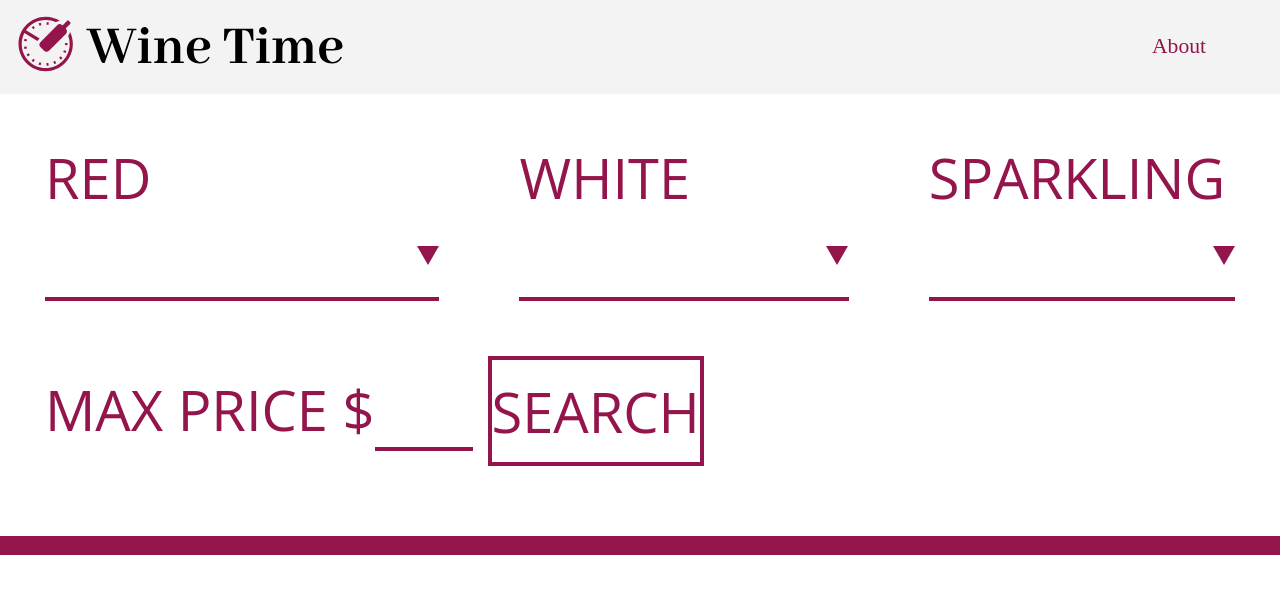
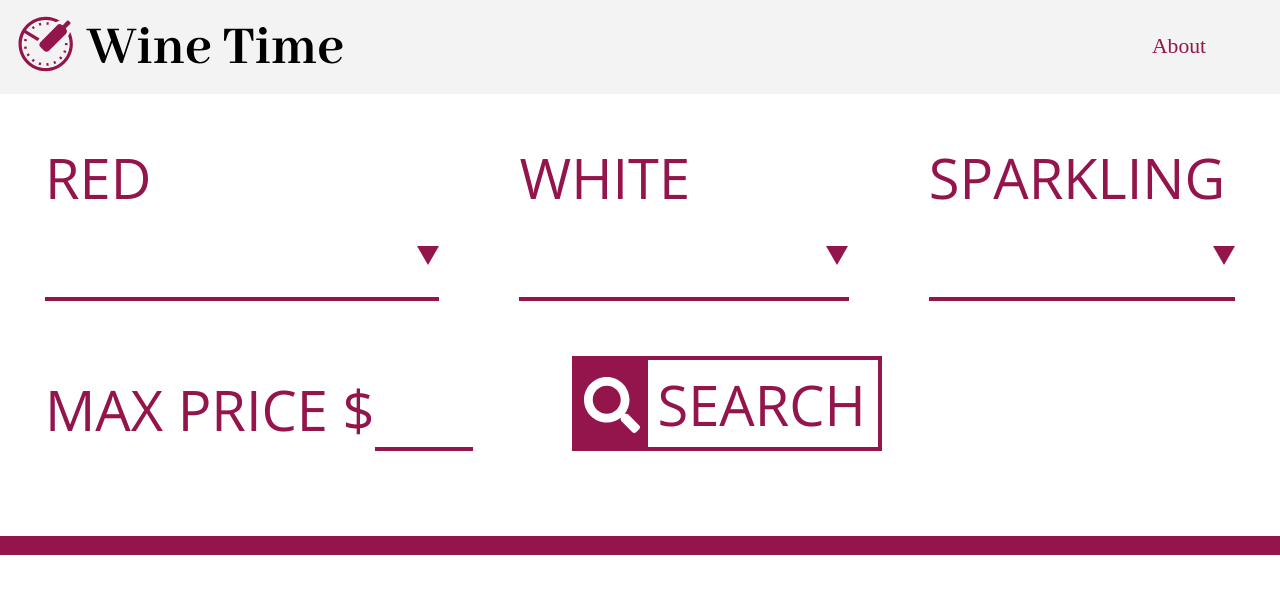
Before and after one commit to apdonaghy/wine-time, a Vue app: page /#/ in a window 1280 px wide. Shown: the top 594 px of the page. Built offline with nearby package versions, Linux system fonts and the light colour scheme; a web font is replaced by a local one.

Commit message:
finished styling for laptop screen sizes

```diff
--- a/package.json
+++ b/package.json
@@ -8,6 +8,10 @@
     "lint": "vue-cli-service lint"
   },
   "dependencies": {
+    "@fortawesome/fontawesome-svg-core": "^1.2.28",
+    "@fortawesome/free-brands-svg-icons": "^5.13.0",
+    "@fortawesome/free-solid-svg-icons": "^5.13.0",
+    "@fortawesome/vue-fontawesome": "^0.1.9",
     "axios": "^0.19.2",
     "core-js": "^3.6.4",
     "vue": "^2.6.11",
--- a/src/main.js
+++ b/src/main.js
@@ -1,6 +1,11 @@
 import Vue from 'vue'
 import App from './App.vue'
 import router from './router'
+import { library } from '@fortawesome/fontawesome-svg-core'
+import { faSearch } from '@fortawesome/free-solid-svg-icons'
+import { FontAwesomeIcon } from '@fortawesome/vue-fontawesome'
+library.add(faSearch)
+Vue.component('font-awesome-icon', FontAwesomeIcon)
 
 Vue.config.productionTip = false
 
--- a/src/views/About.vue
+++ b/src/views/About.vue
@@ -9,7 +9,7 @@
 export default {
   data () {
     return {
-      about: 'Vue.js features an incrementally adaptable architecture that focuses on declarative rendering and component composition. Advanced features required for complex applications such as routing, state management and build tooling are offered via officially maintained supporting libraries and packages, with Nuxt.js as one of the most popular solutions. Vue.js lets you extend HTML with HTML attributes called directives. The directives offer functionality to HTML applications, and come as either built-in or user defined directives.'
+      about: ''
     }
   }
 }
--- a/src/views/Home.vue
+++ b/src/views/Home.vue
@@ -41,7 +41,7 @@
           <label for="max-price" class="form-labels">MAX PRICE <strong class="fiveHundred">$</strong></label>
           <input id="max-price" name="max-price" type="text" v-model="maxPrice" />
         </div>
-        <button type="submit" class="form-labels"><i class="fas fa-search"></i>SEARCH</button>
+        <button type="submit" class="form-labels"><span class="search-icon"><font-awesome-icon icon="search" /></span><span class="searchWord">SEARCH</span></button>
       </div>
 
     </form>
@@ -322,6 +322,8 @@ input[type=text]{
 button{
   background-color:transparent;
   border: 4px #94154b solid;
+  height:1.7em;
+  margin-left:1.5em;
 }
 
 .search{
@@ -332,7 +334,15 @@ button{
   display:inline;
 }
 
+.search-icon{
+  color:white;
+  background-color: #94154b;
+  padding: 8px;
+}
 
+.searchWord{
+  padding:0 12px 0 10px;
+}
 
 /* form */
 </style>
```
Also changed, not shown: 13 other files (tests, documents, lock files or other folders).
